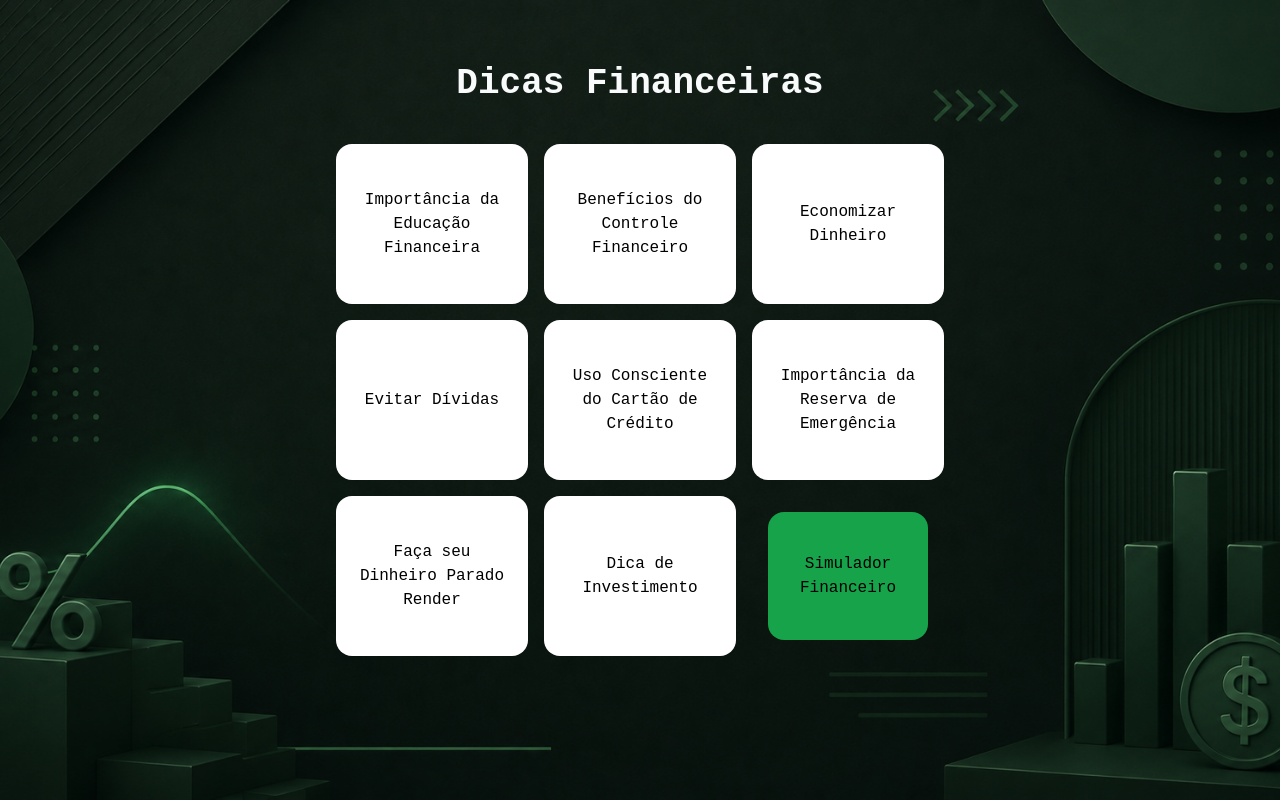
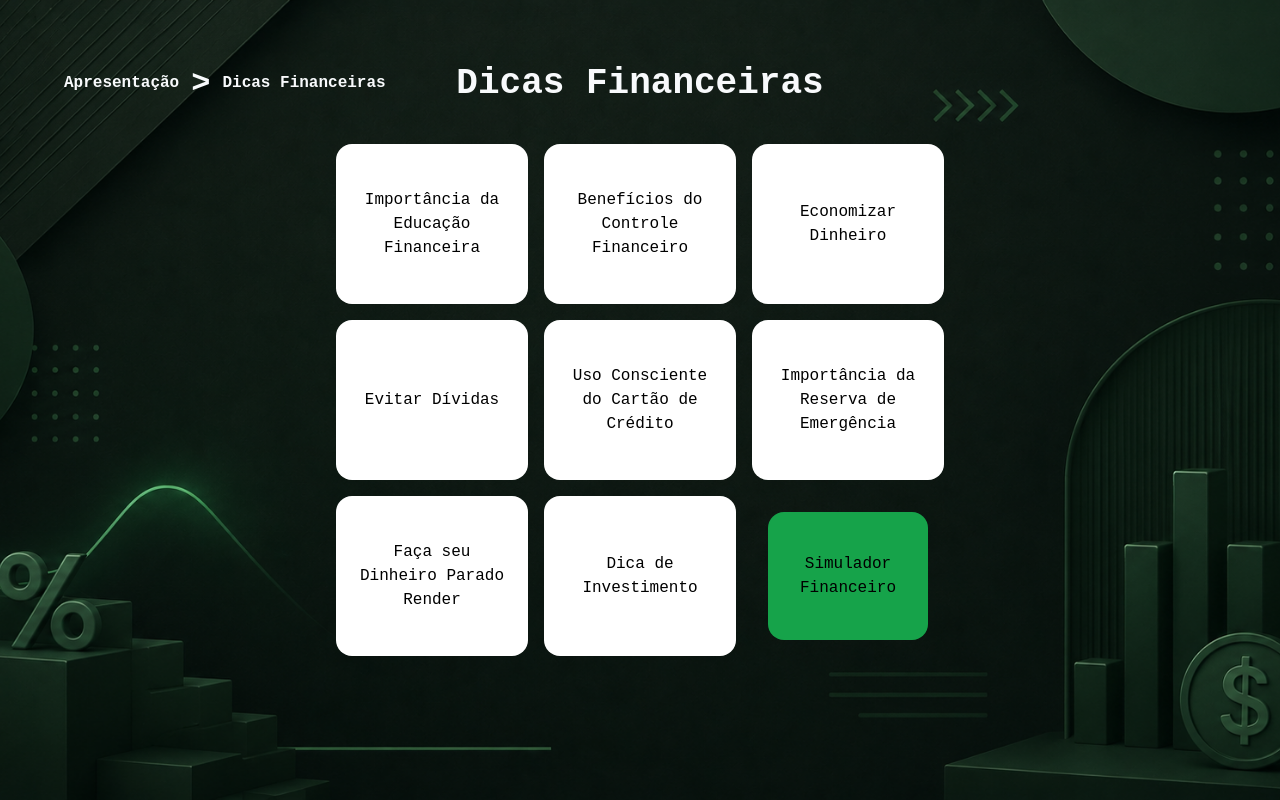
Before and after one commit to CaiqueVandervan/projeto-extensao-financeiro, a Next.js app: page /financial-education in a window 1280 px wide. Built offline with nearby package versions, Linux system fonts and the light colour scheme.

Commit message:
feat: add BreadCrumbs component to page

```diff
--- a/src/app/financial-education/page.tsx
+++ b/src/app/financial-education/page.tsx
@@ -1,13 +1,24 @@
 "use client"
 
 import TipsModals from "../../components/TipsModals"
+import BreadCrumbs from "@/components/BreadCrumbs"
 
 const FinancialEducation = () => {
+
+    const breadCrumbsItems = [
+        { label: "Apresentação", url: "/" },
+        { label: "Dicas Financeiras", url: "/" }
+    ]
+
     return (
         <main className="relative h-screen flex items-center justify-center">
             <div className="absolute inset-0 bg-[url(/fundo2.png)] z-0 bg-center bg-cover" />
-            <header className="absolute top-16 text-[#f8fafc] font-extrabold text-4xl z-10">
+            <header className="absolute top-16 text-[#f8fafc] font-extrabold text-4xl w-full flex items-center justify-center">
+
+                <BreadCrumbs items={breadCrumbsItems} />
+
                 Dicas Financeiras
+
             </header>
             <TipsModals />
         </main>
```
